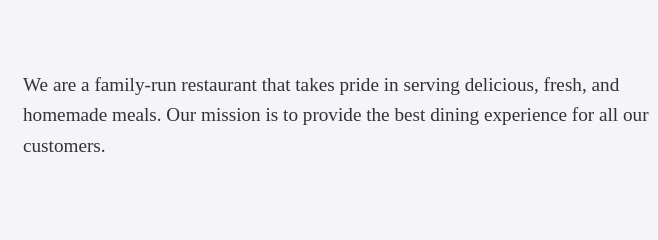
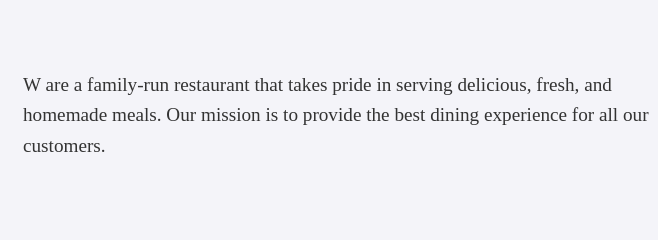
Before and after one commit to Ceyni-hussein/First-projec, a plain HTML site: page index.html in a window 1280 px wide. Shown: the part 1207-1447 px from the top of the page, 532-1190 px from the left. Drawn offline with Linux system fonts and the light colour scheme.

Commit message:
about-content

```diff
--- a/index.html
+++ b/index.html
@@ -70,7 +70,7 @@
     <h2>About Us</h2>
     <div class="about-content">
         <img src="coffee.jpg" alt="About Us">
-        <p>We are a family-run restaurant that takes pride in serving delicious, fresh, and homemade meals. Our mission is to provide the best dining experience for all our customers.</p>
+        <p>W are a family-run restaurant that takes pride in serving delicious, fresh, and homemade meals. Our mission is to provide the best dining experience for all our customers.</p>
     </div>
 </section>
 
```
